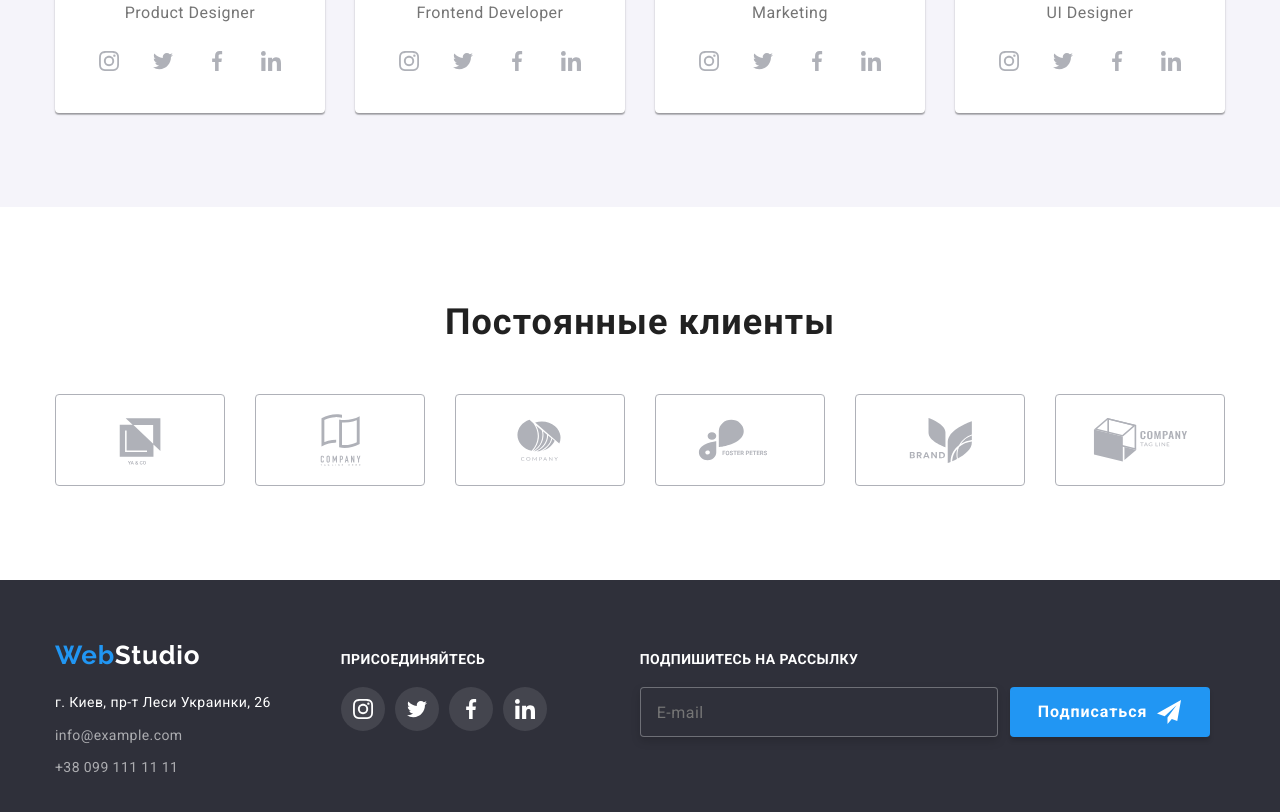
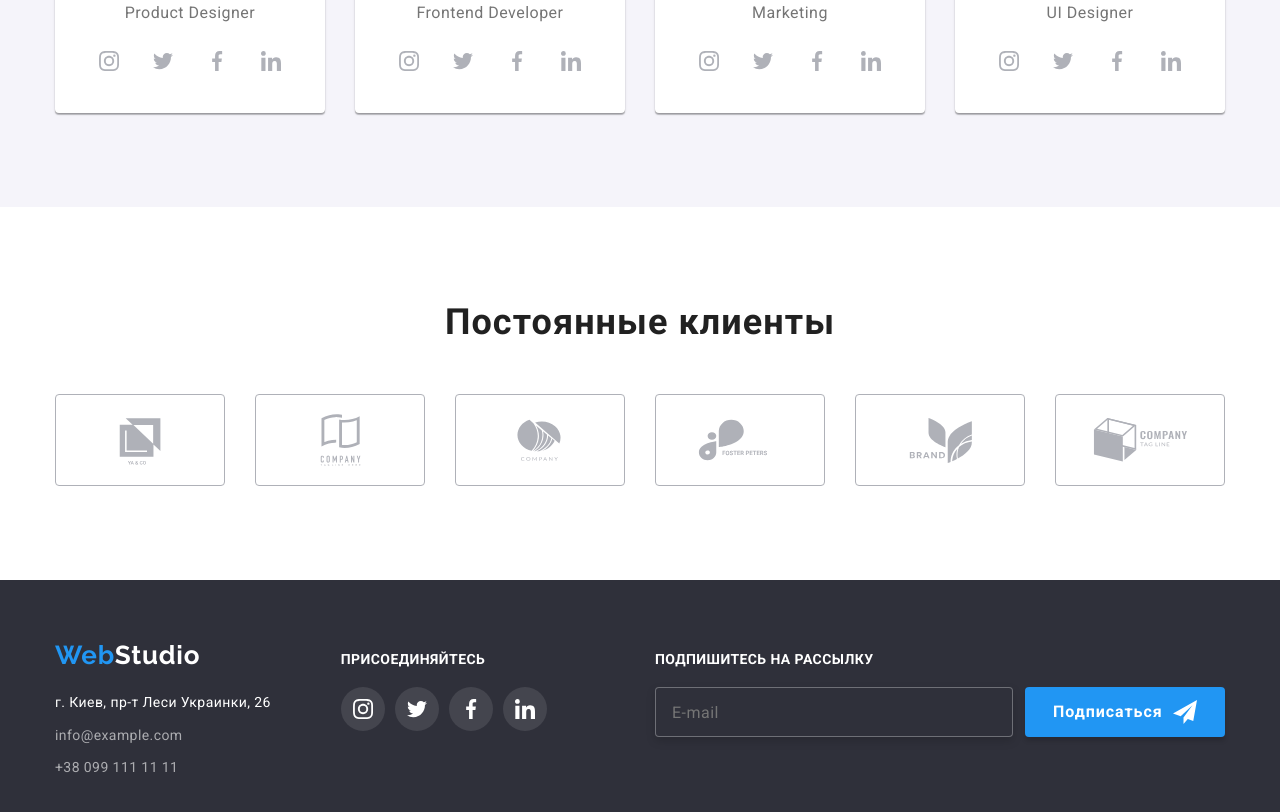
Before and after one commit to OleksiiBiesieda/goit-markup-hw-06, a plain HTML site: page index.html in a window 1280 px wide. Shown: the part 2106-2918 px from the top of the page. Drawn offline with nearby package versions, Linux system fonts and the light colour scheme.

Commit message:
Добавляет исправления в форму

```diff
--- a/css/styles.css
+++ b/css/styles.css
@@ -256,6 +256,7 @@ transition-timing-function: cubic-bezier(0.4, 0, 0.2, 1)
     position: absolute;
     top: 50%;
     left: 50%;
+    padding: 40px;
 
     transform: translate(-50%, -50%) scale(1);
 
@@ -311,7 +312,7 @@ transition-timing-function: cubic-bezier(0.4, 0, 0.2, 1)
 }
 
 .modal-form {
-    padding: 40px;
+
 }
 
 .modal-title {
@@ -338,6 +339,7 @@ transition-timing-function: cubic-bezier(0.4, 0, 0.2, 1)
 .modal-checkbox {
     display: flex;
     align-items: center;
+    justify-content: center;
 
     margin-bottom: 30px;
 }
@@ -954,8 +956,8 @@ background-color: var(--accent-color);
 
 .footer-form {
     display: flex;
-    margin-left: 93px;
-    align-items: flex-start;
+    align-items: flex-end;
+    margin-left: auto;
     padding-top: 12px;
 }
 
@@ -963,7 +965,8 @@ background-color: var(--accent-color);
     padding: 10px 28px;
     min-width: 200px;
     margin-left: 12px;
-   margin-top: 35px;
+
+
 
     font-weight: 700;
     font-size: 16px;
```
